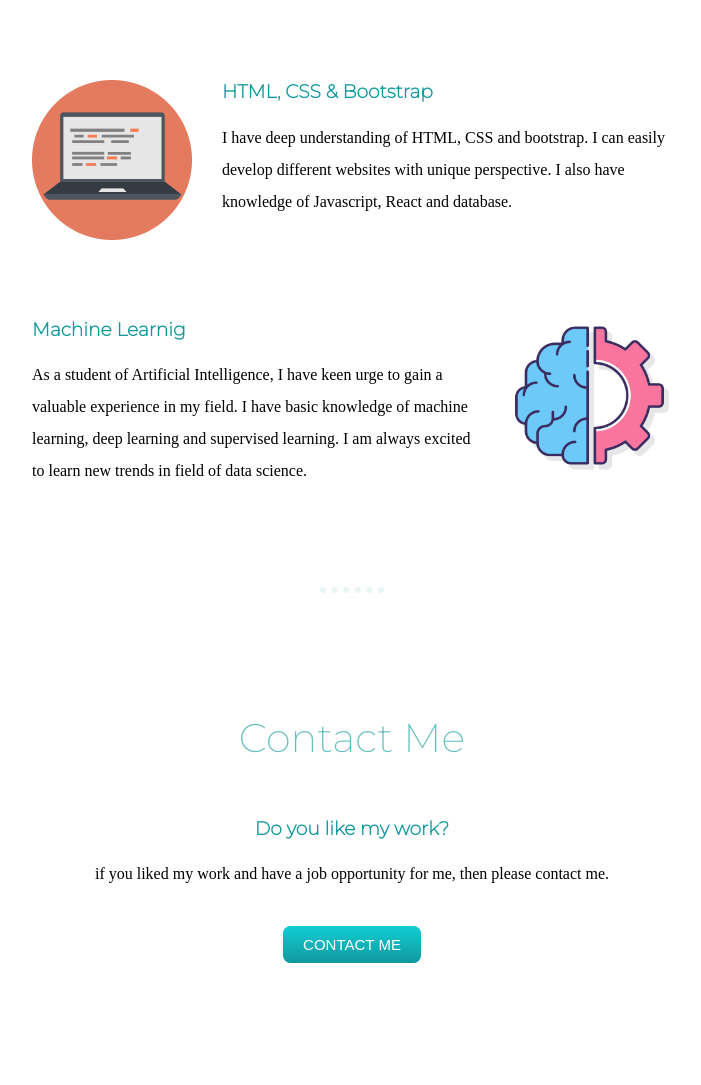
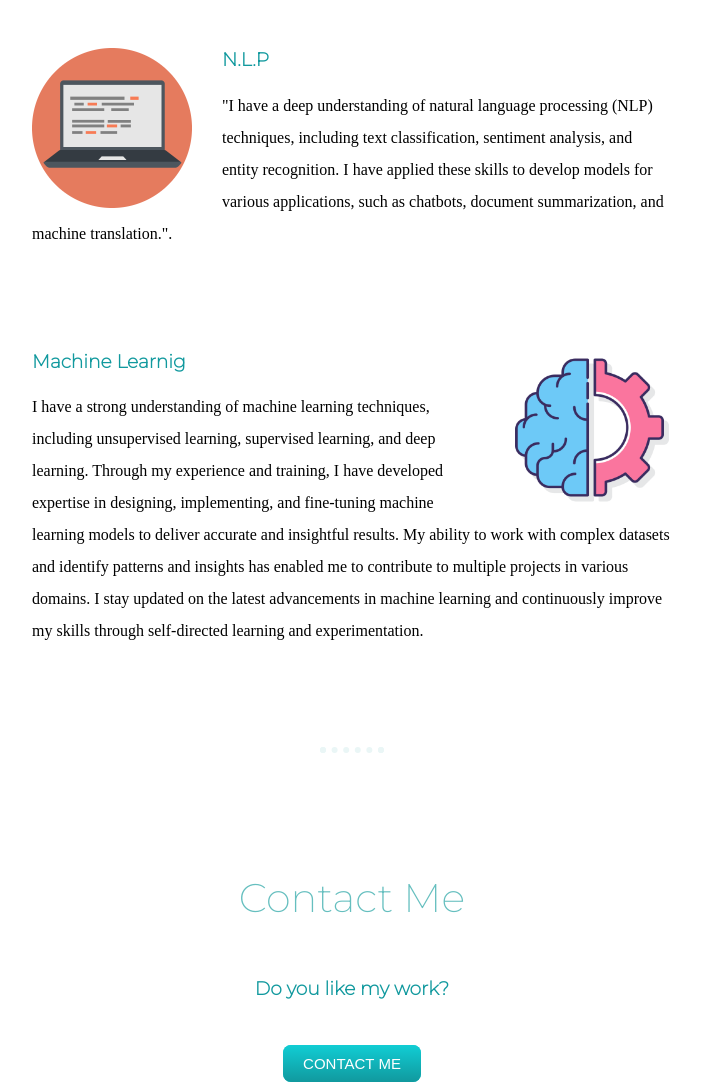
Before and after one commit to mrefficient/My-website, a plain HTML site: page index.html in a window 1280 px wide. Shown: the part 1560-2645 px from the top of the page, without its empty margins (288-989 px from the left). Drawn offline with Linux system fonts and the light colour scheme.

Commit message:
Update index.html
updated for machine learning portfolio

```diff
--- a/index.html
+++ b/index.html
@@ -27,33 +27,29 @@
 
         <img class="pp" src="images/giphy.gif" alt="Mayank's Photo">
         <h2>Namaste!</h2>
-        <p class="intro">I am an enthusiastic learner, looking for co-op opportunity for summer and fall 2022.</p>
+        <p class="intro">Coding with creativity, fueled by coffee and determination.</p>
       </div>
       <hr>
       <div class="skills">
         <h2>My Skills.</h2>
         <div class="skill-row">
           <img class="skill-row-image-1" src="images/computer-modified.png" alt="computer-photo">
-          <h3>HTML, CSS & Bootstrap</h3>
-          <p class="skill-row-discription-1">I have deep understanding of HTML, CSS and bootstrap. I can easily develop different
-          websites with unique perspective. I also have knowledge of Javascript, React and database.</p>
+          <h3>N.L.P</h3>
+          <p class="skill-row-discription-1">"I have a deep understanding of natural language processing (NLP) techniques, including text classification, sentiment analysis, and entity recognition. I have applied these skills to develop models for various applications, such as chatbots, document summarization, and machine translation.".</p>
         </div>
 
         <div class="skill-row">
           <img class="skill-row-image-2" src="images/machine-learning.png" alt="chillies">
           <h3>Machine Learnig</h3>
-          <p class="skill-row-discription-2"> As a student of Artificial Intelligence, I have keen urge to gain a valuable experience
-             in my field. I have basic knowledge of machine learning, deep learning and supervised learning. I am always excited
-           to learn new trends in field of data science.</p>
+          <p class="skill-row-discription-2"> I have a strong understanding of machine learning techniques, including unsupervised learning, supervised learning, and deep learning. Through my experience and training, I have developed expertise in designing, implementing, and fine-tuning machine learning models to deliver accurate and insightful results. My ability to work with complex datasets and identify patterns and insights has enabled me to contribute to multiple projects in various domains. I stay updated on the latest advancements in machine learning and continuously improve my skills through self-directed learning and experimentation.</p>
         </div>
       </div>
       <hr>
       <div class="contact-me">
         <h2>Contact Me</h2>
         <h3>Do you like my work?</h3>
-        <p id="contact-me-discription">if you liked my work and have a job opportunity for me,
-           then please contact me.</p>
-        <a class="btn" href="mailto:mthakar4@my.centennialcollege.ca">CONTACT ME</a>
+        <p id="contact-me-discription"In the event that my work resonates with your organization and an opportunity arises, I would be thrilled to hear from you. Don't be a stranger - let's connect and explore the possibilities!.</p>
+        <a class="btn" href="mailto:mayankthaker2002@gmail.com">CONTACT ME</a>
       </div>
     </div>
 
```
